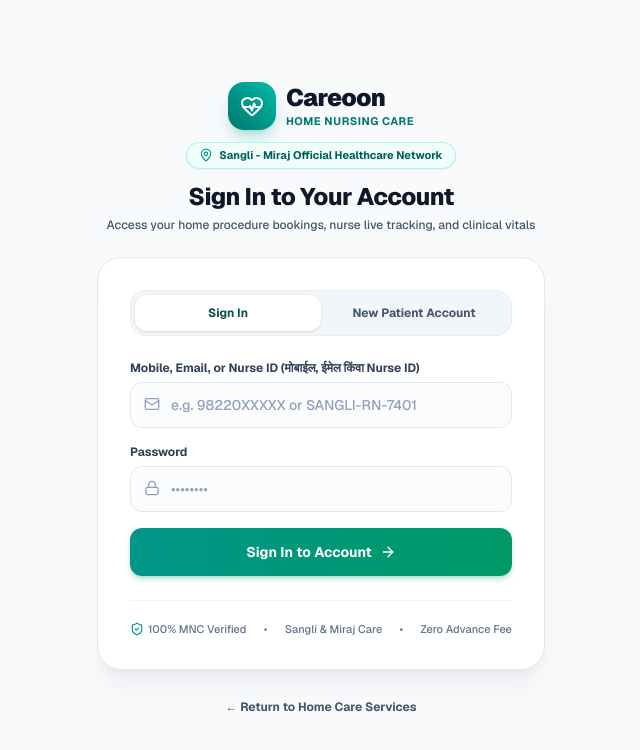
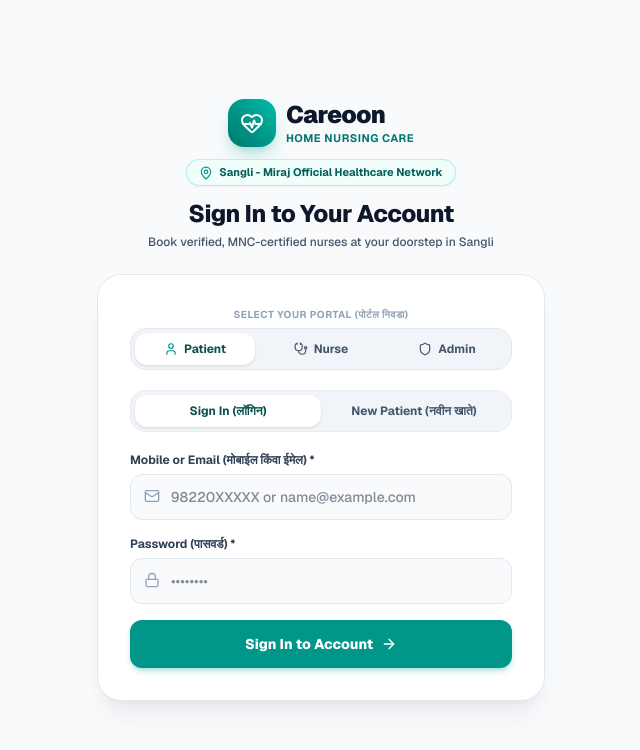
Before and after one commit to careoon-24/Careoon, a Next.js app: page /login in a window 1280 px wide. Shown: the top 750 px of the page, without its empty margins (319-959 px from the left). Built offline with nearby package versions, Linux system fonts and the light colour scheme.

Commit message:
fix(auth): add role selector pills for admin and nurse login and fix sticky navbar auth sync

```diff
--- a/scripts/check-status.js
+++ b/scripts/check-status.js
@@ -26,6 +26,12 @@
   for (const n of nurses) {
     console.log(`- Nurse: ${n.user.fullName} | Code: ${n.nurseCode || 'NONE'} | Approval: ${n.adminApprovalStatus}`);
   }
+
+  const users = await prisma.user.findMany();
+  console.log('\nAll Users in DB:', users.length);
+  for (const u of users) {
+    console.log(`- User: ${u.fullName} (${u.role}) | Email: ${u.email} | Phone: ${u.phone}`);
+  }
 }
 
 check()
--- a/src/app/login/page.tsx
+++ b/src/app/login/page.tsx
@@ -3,13 +3,28 @@
 import React, { useState, Suspense } from 'react';
 import { useRouter, useSearchParams } from 'next/navigation';
 import Link from 'next/link';
-import { HeartPulse, Lock, Mail, ArrowRight, AlertCircle, Phone, User, ShieldCheck, MapPin } from 'lucide-react';
+import {
+  HeartPulse,
+  Lock,
+  Mail,
+  ArrowRight,
+  AlertCircle,
+  Phone,
+  User,
+  ShieldCheck,
+  MapPin,
+  Shield,
+  Stethoscope,
+  Sparkles,
+  KeyRound,
+} from 'lucide-react';
 
 function LoginFormContent() {
   const router = useRouter();
   const searchParams = useSearchParams();
   const redirectPath = searchParams.get('redirect') || '';
 
+  const [portalRole, setPortalRole] = useState<'PATIENT' | 'NURSE' | 'ADMIN'>('PATIENT');
   const [activeTab, setActiveTab] = useState<'LOGIN' | 'REGISTER'>('LOGIN');
   const [email, setEmail] = useState('');
   const [password, setPassword] = useState('');
@@ -18,6 +33,23 @@
 
   const [loading, setLoading] = useState(false);
   const [error, setError] = useState<string | null>(null);
+
+  const handleRoleSelect = (role: 'PATIENT' | 'NURSE' | 'ADMIN') => {
+    setPortalRole(role);
+    setError(null);
+    if (role === 'ADMIN') {
+      setActiveTab('LOGIN');
+      setEmail('admin@careoon.com');
+      setPassword('admin123');
+    } else if (role === 'NURSE') {
+      setActiveTab('LOGIN');
+      setEmail('');
+      setPassword('');
+    } else {
+      setEmail('');
+      setPassword('');
+    }
+  };
 
   const handleSubmit = async (e: React.FormEvent) => {
     e.preventDefault();
@@ -46,7 +78,7 @@
             phone,
             fullName,
             password,
-            role: 'PATIENT', // Always PATIENT for public users
+            role: 'PATIENT',
           }),
         });
 
@@ -89,34 +121,126 @@
         </div>
 
         <h1 className="text-2xl font-extrabold tracking-tight text-slate-900">
-          {activeTab === 'LOGIN' ? 'Sign In to Your Account' : 'Create Your Patient Account'}
+          {portalRole === 'ADMIN'
+            ? 'Careoon Admin Console Login'
+            : portalRole === 'NURSE'
+            ? 'Verified Nurse Portal Access'
+            : activeTab === 'LOGIN'
+            ? 'Sign In to Your Account'
+            : 'Create Your Patient Account'}
         </h1>
         <p className="mt-1 text-xs text-slate-600 font-medium">
-          {activeTab === 'LOGIN'
-            ? 'Access your home procedure bookings, nurse live tracking, and clinical vitals'
-            : 'Register in seconds to book verified, MNC-certified nurses at your doorstep'}
+          {portalRole === 'ADMIN'
+            ? 'Sangli operations, pricing control, and nurse licensing audit'
+            : portalRole === 'NURSE'
+            ? 'Access your assigned visits, accept offers, and log doorstep vitals'
+            : 'Book verified, MNC-certified nurses at your doorstep in Sangli'}
         </p>
       </div>
 
       {/* Main Authentication Card */}
       <div className="w-full max-w-md">
-        <div className="bg-white rounded-3xl border border-slate-200 shadow-xl shadow-slate-900/5 p-6 sm:p-8">
+        <div className="bg-white rounded-3xl border border-slate-200 shadow-xl shadow-slate-900/5 p-6 sm:p-8 space-y-5">
 
-          {/* Tab Selector */}
-          <div className="flex p-1 bg-slate-100/90 rounded-2xl mb-6 border border-slate-200/60">
+          {/* 1. ROLE SELECTOR PILLS */}
+          <div>
+            <span className="text-[10px] uppercase font-bold text-slate-400 block mb-1.5 tracking-wider text-center">
+              Select Your Portal (पोर्टल निवडा)
+            </span>
+            <div className="grid grid-cols-3 gap-1.5 p-1 bg-slate-100 rounded-2xl border border-slate-200">
+              <button
+                type="button"
+                onClick={() => handleRoleSelect('PATIENT')}
+                className={`py-2 px-2 text-xs font-bold rounded-xl transition flex items-center justify-center gap-1.5 ${
+                  portalRole === 'PATIENT'
+                    ? 'bg-white text-teal-900 shadow-sm'
+                    : 'text-slate-600 hover:text-slate-900'
+                }`}
+              >
+                <User className="w-3.5 h-3.5 text-teal-600" />
+                <span>Patient</span>
+              </button>
+
+              <button
+                type="button"
+                onClick={() => handleRoleSelect('NURSE')}
+                className={`py-2 px-2 text-xs font-bold rounded-xl transition flex items-center justify-center gap-1.5 ${
+                  portalRole === 'NURSE'
+                    ? 'bg-teal-600 text-white shadow-sm'
+                    : 'text-slate-600 hover:text-slate-900'
+                }`}
+              >
+                <Stethoscope className="w-3.5 h-3.5" />
+                <span>Nurse</span>
+              </button>
+
+              <button
+                type="button"
+                onClick={() => handleRoleSelect('ADMIN')}
+                className={`py-2 px-2 text-xs font-bold rounded-xl transition flex items-center justify-center gap-1.5 ${
+                  portalRole === 'ADMIN'
+                    ? 'bg-purple-600 text-white shadow-sm'
+                    : 'text-slate-600 hover:text-slate-900'
+                }`}
+              >
+                <Shield className="w-3.5 h-3.5" />
+                <span>Admin</span>
+              </button>
+            </div>
+          </div>
+
+          {/* Nurse Quick Direct Code Banner */}
+          {portalRole === 'NURSE' && (
+            <div className="p-3.5 rounded-2xl bg-teal-50 border border-teal-200 text-xs text-teal-900 flex items-center justify-between gap-2 animate-in fade-in">
+              <div>
+                <span className="font-extrabold block text-teal-950">Have a Nurse ID?</span>
+                <span className="text-[11px] text-teal-700">Enter directly via your unique access code</span>
+              </div>
+              <Link
+                href="/nurse/activate"
+                className="px-3 py-1.5 rounded-xl bg-teal-600 hover:bg-teal-700 text-white font-black text-[11px] shrink-0 shadow-xs transition"
+              >
+                1-Step ID Login &rarr;
+              </Link>
+            </div>
+          )}
+
+          {/* Admin Demo Helper */}
+          {portalRole === 'ADMIN' && (
+            <div className="p-3 rounded-2xl bg-purple-50 border border-purple-200 text-xs text-purple-900 flex items-center justify-between gap-2 animate-in fade-in">
+              <div>
+                <span className="font-extrabold block text-purple-950">Master Admin Account</span>
+                <span className="text-[11px] text-purple-700 font-mono">admin@careoon.com / admin123</span>
+              </div>
+              <button
+                type="button"
+                onClick={() => {
+                  setEmail('admin@careoon.com');
+                  setPassword('admin123');
+                }}
+                className="px-2.5 py-1 rounded-xl bg-purple-600 hover:bg-purple-700 text-white font-bold text-[10px] shrink-0 transition"
+              >
+                Auto Fill
+              </button>
+            </div>
+          )}
+
+          {/* Patient Tabs: Sign In vs Register */}
+          {portalRole === 'PATIENT' && (
+            <div className="flex p-1 bg-slate-100 rounded-2xl border border-slate-200/60">
               <button
                 type="button"
                 onClick={() => {
                   setActiveTab('LOGIN');
                   setError(null);
                 }}
-              className={`flex-1 py-2.5 text-xs font-bold rounded-xl transition-all duration-200 ${
+                className={`flex-1 py-2 text-xs font-bold rounded-xl transition ${
                   activeTab === 'LOGIN'
                     ? 'bg-white text-teal-900 shadow-sm'
                     : 'text-slate-600 hover:text-slate-900'
                 }`}
               >
-              Sign In
+                Sign In (लॉगिन)
               </button>
               <button
                 type="button"
@@ -124,29 +248,30 @@
                   setActiveTab('REGISTER');
                   setError(null);
                 }}
-              className={`flex-1 py-2.5 text-xs font-bold rounded-xl transition-all duration-200 ${
+                className={`flex-1 py-2 text-xs font-bold rounded-xl transition ${
                   activeTab === 'REGISTER'
                     ? 'bg-white text-teal-900 shadow-sm'
                     : 'text-slate-600 hover:text-slate-900'
                 }`}
               >
-              New Patient Account
+                New Patient (नवीन खाते)
               </button>
             </div>
+          )}
 
           {error && (
-            <div className="mb-5 p-3.5 bg-red-50 border border-red-200 rounded-2xl flex items-center gap-2.5 text-xs text-red-700 font-semibold">
+            <div className="p-3.5 bg-red-50 border border-red-200 rounded-2xl flex items-center gap-2.5 text-xs text-red-700 font-semibold">
               <AlertCircle className="w-4 h-4 shrink-0 text-red-600" />
               <span>{error}</span>
             </div>
           )}
 
           <form onSubmit={handleSubmit} className="space-y-4">
-            {activeTab === 'REGISTER' && (
+            {portalRole === 'PATIENT' && activeTab === 'REGISTER' && (
               <>
                 <div>
                   <label className="block text-xs font-bold text-slate-700 mb-1.5">
-                    Full Name (रुग्णाचे नाव)
+                    Full Name (रुग्णाचे नाव) *
                   </label>
                   <div className="relative">
                     <input
@@ -155,7 +280,7 @@
                       value={fullName}
                       onChange={(e) => setFullName(e.target.value)}
                       placeholder="e.g. Anand Kulkarni"
-                      className="w-full pl-10 pr-4 py-3 rounded-xl border border-slate-200 bg-slate-50/60 hover:bg-white focus:bg-white focus:border-teal-600 focus:ring-4 focus:ring-teal-500/10 text-sm font-medium text-slate-900 placeholder:text-slate-400 transition-all outline-none"
+                      className="w-full pl-10 pr-4 py-3 rounded-xl border border-slate-200 bg-slate-50 focus:bg-white focus:border-teal-600 text-sm font-medium text-slate-900 outline-none"
                     />
                     <User className="w-4 h-4 text-slate-400 absolute left-3.5 top-3.5" />
                   </div>
@@ -163,7 +288,7 @@
 
                 <div>
                   <label className="block text-xs font-bold text-slate-700 mb-1.5">
-                    Mobile Phone (मोबाईल नंबर)
+                    Mobile Phone (मोबाईल नंबर) *
                   </label>
                   <div className="relative">
                     <input
@@ -171,8 +296,8 @@
                       required
                       value={phone}
                       onChange={(e) => setPhone(e.target.value)}
-                      placeholder="+91 98220 12345"
-                      className="w-full pl-10 pr-4 py-3 rounded-xl border border-slate-200 bg-slate-50/60 hover:bg-white focus:bg-white focus:border-teal-600 focus:ring-4 focus:ring-teal-500/10 text-sm font-medium text-slate-900 placeholder:text-slate-400 transition-all outline-none"
+                      placeholder="98220XXXXX"
+                      className="w-full pl-10 pr-4 py-3 rounded-xl border border-slate-200 bg-slate-50 focus:bg-white focus:border-teal-600 text-sm font-medium text-slate-900 outline-none"
                     />
                     <Phone className="w-4 h-4 text-slate-400 absolute left-3.5 top-3.5" />
                   </div>
@@ -182,25 +307,37 @@
 
             <div>
               <label className="block text-xs font-bold text-slate-700 mb-1.5">
-                {activeTab === 'LOGIN' ? 'Mobile, Email, or Nurse ID (मोबाईल, ईमेल किंवा Nurse ID)' : 'Email Address (ईमेल)'}
+                {portalRole === 'NURSE'
+                  ? 'Nurse ID or Mobile Number (Nurse ID किंवा मोबाईल) *'
+                  : portalRole === 'ADMIN'
+                  ? 'Admin Email Address *'
+                  : 'Mobile or Email (मोबाईल किंवा ईमेल) *'}
               </label>
               <div className="relative">
                 <input
-                  type={activeTab === 'LOGIN' ? 'text' : 'email'}
+                  type={activeTab === 'REGISTER' ? 'email' : 'text'}
                   required
                   value={email}
                   onChange={(e) => setEmail(e.target.value)}
-                  placeholder={activeTab === 'LOGIN' ? 'e.g. 98220XXXXX or SANGLI-RN-7401' : 'name@example.com'}
-                  className="w-full pl-10 pr-4 py-3 rounded-xl border border-slate-200 bg-slate-50/60 hover:bg-white focus:bg-white focus:border-teal-600 focus:ring-4 focus:ring-teal-500/10 text-sm font-medium text-slate-900 placeholder:text-slate-400 transition-all outline-none font-sans"
+                  placeholder={
+                    portalRole === 'NURSE'
+                      ? 'e.g. SANGLI-RN-7401 or 9822XXXXXX'
+                      : portalRole === 'ADMIN'
+                      ? 'admin@careoon.com'
+                      : '98220XXXXX or name@example.com'
+                  }
+                  className="w-full pl-10 pr-4 py-3 rounded-xl border border-slate-200 bg-slate-50 focus:bg-white focus:border-teal-600 text-sm font-medium text-slate-900 outline-none font-sans"
                 />
                 <Mail className="w-4 h-4 text-slate-400 absolute left-3.5 top-3.5" />
               </div>
             </div>
 
             <div>
-              <label className="block text-xs font-bold text-slate-700 mb-1.5">
-                Password
+              <div className="flex items-center justify-between mb-1.5">
+                <label className="block text-xs font-bold text-slate-700">
+                  Password (पासवर्ड) *
                 </label>
+              </div>
               <div className="relative">
                 <input
                   type="password"
@@ -208,7 +345,7 @@
                   value={password}
                   onChange={(e) => setPassword(e.target.value)}
                   placeholder="••••••••"
-                  className="w-full pl-10 pr-4 py-3 rounded-xl border border-slate-200 bg-slate-50/60 hover:bg-white focus:bg-white focus:border-teal-600 focus:ring-4 focus:ring-teal-500/10 text-sm font-medium text-slate-900 placeholder:text-slate-400 transition-all outline-none"
+                  className="w-full pl-10 pr-4 py-3 rounded-xl border border-slate-200 bg-slate-50 focus:bg-white focus:border-teal-600 text-sm font-medium text-slate-900 outline-none"
                 />
                 <Lock className="w-4 h-4 text-slate-400 absolute left-3.5 top-3.5" />
               </div>
@@ -217,40 +354,30 @@
             <button
               type="submit"
               disabled={loading}
-              className="w-full mt-2 py-3.5 px-4 rounded-xl font-bold text-sm text-white bg-gradient-to-r from-teal-600 to-emerald-600 hover:from-teal-700 hover:to-emerald-700 active:scale-[0.99] transition-all shadow-md shadow-teal-600/25 flex items-center justify-center gap-2 disabled:opacity-60 cursor-pointer"
+              className={`w-full py-3.5 px-4 rounded-xl text-white font-extrabold text-sm shadow-md active:scale-98 transition flex items-center justify-center gap-2 ${
+                portalRole === 'ADMIN'
+                  ? 'bg-purple-600 hover:bg-purple-700 shadow-purple-600/20'
+                  : 'bg-teal-600 hover:bg-teal-700 shadow-teal-600/25'
+              }`}
             >
               {loading ? (
-                <div className="w-5 h-5 border-2 border-white/30 border-t-white rounded-full animate-spin" />
+                <div className="w-5 h-5 border-2 border-white/20 border-t-white rounded-full animate-spin" />
               ) : (
                 <>
-                  <span>{activeTab === 'LOGIN' ? 'Sign In to Account' : 'Create Free Account'}</span>
+                  <span>
+                    {portalRole === 'ADMIN'
+                      ? 'Access Admin Console'
+                      : portalRole === 'NURSE'
+                      ? 'Open Nurse Dashboard'
+                      : activeTab === 'LOGIN'
+                      ? 'Sign In to Account'
+                      : 'Create Free Account'}
+                  </span>
                   <ArrowRight className="w-4 h-4" />
                 </>
               )}
             </button>
           </form>
-
-          {/* Clinical trust badges */}
-          <div className="mt-6 pt-5 border-t border-slate-100 flex items-center justify-between text-[11px] text-slate-500 font-medium">
-            <div className="flex items-center gap-1">
-              <ShieldCheck className="w-3.5 h-3.5 text-teal-600" />
-              <span>100% MNC Verified</span>
-            </div>
-            <span>•</span>
-            <div>Sangli & Miraj Care</div>
-            <span>•</span>
-            <div>Zero Advance Fee</div>
-          </div>
-        </div>
-
-        {/* Back Link */}
-        <div className="mt-6 text-center">
-          <Link
-            href="/"
-            className="inline-flex items-center gap-1.5 text-xs font-bold text-slate-600 hover:text-teal-700 transition"
-          >
-            <span>← Return to Home Care Services</span>
-          </Link>
         </div>
       </div>
     </div>
@@ -261,8 +388,8 @@
   return (
     <Suspense
       fallback={
-        <div className="min-h-screen bg-slate-50 flex items-center justify-center">
-          <div className="w-8 h-8 border-4 border-teal-600/20 border-t-teal-600 rounded-full animate-spin" />
+        <div className="min-h-screen flex items-center justify-center bg-slate-50">
+          <div className="w-8 h-8 border-2 border-teal-600 border-t-transparent rounded-full animate-spin" />
         </div>
       }
     >
--- a/src/app/page.tsx
+++ b/src/app/page.tsx
@@ -548,19 +548,43 @@
         </Link>
 
         <Link
-          href={currentUser ? '/patient/bookings' : '/login?redirect=/patient/bookings'}
+          href={
+            currentUser?.role === 'ADMIN'
+              ? '/admin/bookings'
+              : currentUser?.role === 'NURSE'
+              ? '/nurse'
+              : currentUser
+              ? '/patient/bookings'
+              : '/login?redirect=/patient/bookings'
+          }
           className="flex flex-col items-center gap-0.5 text-slate-400 hover:text-slate-800 font-medium text-[10px] transition"
         >
           <CalendarCheck className="w-5 h-5" />
-          <span>My Bookings</span>
+          <span>{currentUser?.role === 'ADMIN' ? 'Ops' : currentUser?.role === 'NURSE' ? 'Visits' : 'My Bookings'}</span>
         </Link>
 
         <Link
-          href={currentUser ? '/patient/profile' : '/login?redirect=/patient/profile'}
+          href={
+            currentUser?.role === 'ADMIN'
+              ? '/admin'
+              : currentUser?.role === 'NURSE'
+              ? '/nurse'
+              : currentUser
+              ? '/patient/profile'
+              : '/login'
+          }
           className="flex flex-col items-center gap-0.5 text-slate-400 hover:text-slate-800 font-medium text-[10px] transition"
         >
           <User className="w-5 h-5" />
-          <span>{currentUser ? 'Profile' : 'Sign In'}</span>
+          <span>
+            {currentUser?.role === 'ADMIN'
+              ? 'Admin'
+              : currentUser?.role === 'NURSE'
+              ? 'Nurse'
+              : currentUser
+              ? 'Profile'
+              : 'Sign In'}
+          </span>
         </Link>
       </nav>
     </div>
--- a/src/components/shared/Header.tsx
+++ b/src/components/shared/Header.tsx
@@ -3,7 +3,7 @@
 import React, { useEffect, useState } from "react";
 import Link from "next/link";
 import { useRouter, usePathname } from "next/navigation";
-import { HeartPulse, User, LogOut, LogIn } from "lucide-react";
+import { HeartPulse, User, LogOut, LogIn, Shield, Stethoscope } from "lucide-react";
 
 interface UserProfile {
   id: string;
@@ -26,6 +26,7 @@
     return null;
   }
 
+  // Re-check authentication on route change
   useEffect(() => {
     fetch("/api/auth/me")
       .then((res) => {
@@ -40,7 +41,7 @@
         }
       })
       .catch(() => setUser(null));
-  }, []);
+  }, [pathname]);
 
   const handleLogout = async () => {
     await fetch("/api/auth/logout", { method: "POST" });
@@ -50,7 +51,7 @@
   };
 
   return (
-    <header className="sticky top-0 z-50 bg-white/95 dark:bg-zinc-900/95 backdrop-blur-md border-b border-zinc-200/80 dark:border-zinc-800 transition-colors">
+    <header className="sticky top-0 z-50 bg-white/95 backdrop-blur-md border-b border-slate-200/80 transition-colors">
       <div className="max-w-6xl mx-auto px-4 h-16 flex items-center justify-between">
         {/* Brand */}
         <Link href="/" className="flex items-center gap-2.5 group">
@@ -58,43 +59,66 @@
             <HeartPulse className="w-5 h-5" />
           </div>
           <div>
-            <span className="font-black text-lg tracking-tight text-zinc-900 dark:text-white block leading-none">
+            <span className="font-black text-lg tracking-tight text-slate-900 block leading-none">
               Careoon
             </span>
-            <span className="text-[10px] font-bold uppercase tracking-wider text-teal-600 dark:text-teal-400">
-              Verified Home Nursing
+            <span className="text-[10px] font-bold uppercase tracking-wider text-teal-600">
+              Sangli - Miraj Nursing
             </span>
           </div>
         </Link>
 
-        {/* Desktop Web Navigation Links (Hidden on small mobile screens) */}
-        <nav className="hidden md:flex items-center gap-6 text-xs font-bold text-zinc-600 dark:text-zinc-300">
+        {/* Desktop Web Navigation Links */}
+        <nav className="hidden md:flex items-center gap-6 text-xs font-bold text-slate-600">
           <Link href="/" className="hover:text-teal-600 transition">
             Home Care
           </Link>
           <Link href="/patient" className="hover:text-teal-600 transition">
             Clinical Procedures
           </Link>
-          <Link href="/#why" className="hover:text-teal-600 transition">
-            Why Careoon
-          </Link>
           <Link href="/patient/support" className="hover:text-teal-600 transition">
             24/7 Helpline
           </Link>
         </nav>
 
-        {/* User Status / Clean Account Controls */}
+        {/* User Status / Role-Aware Navigation */}
         <div className="flex items-center gap-2">
           {user ? (
             <div className="flex items-center gap-2">
-              <div className="flex items-center gap-1.5 text-xs font-medium text-zinc-700 dark:text-zinc-200 px-2 py-1 rounded-lg bg-zinc-100 dark:bg-zinc-800">
-                <User className="w-3.5 h-3.5 text-teal-600" />
-                <span className="max-w-[120px] truncate">{user.fullName}</span>
-              </div>
+              {user.role === "ADMIN" && (
+                <Link
+                  href="/admin"
+                  className="inline-flex items-center gap-1.5 px-3 py-1.5 rounded-xl bg-purple-600 hover:bg-purple-700 text-white font-bold text-xs shadow-xs transition"
+                >
+                  <Shield className="w-3.5 h-3.5" />
+                  <span>Admin Console</span>
+                </Link>
+              )}
+
+              {user.role === "NURSE" && (
+                <Link
+                  href="/nurse"
+                  className="inline-flex items-center gap-1.5 px-3 py-1.5 rounded-xl bg-teal-600 hover:bg-teal-700 text-white font-bold text-xs shadow-xs transition"
+                >
+                  <Stethoscope className="w-3.5 h-3.5" />
+                  <span>Nurse Dashboard</span>
+                </Link>
+              )}
+
+              {user.role === "PATIENT" && (
+                <Link
+                  href="/patient"
+                  className="inline-flex items-center gap-1.5 px-3 py-1.5 rounded-xl bg-teal-50 border border-teal-200 text-teal-800 font-bold text-xs shadow-xs transition"
+                >
+                  <User className="w-3.5 h-3.5 text-teal-600" />
+                  <span className="max-w-[120px] truncate">{user.fullName}</span>
+                </Link>
+              )}
+
               <button
                 onClick={handleLogout}
                 title="Sign out"
-                className="p-1.5 rounded-lg text-zinc-400 hover:text-red-600 hover:bg-red-50 dark:hover:bg-red-950/30 transition"
+                className="p-1.5 rounded-lg text-slate-400 hover:text-red-600 hover:bg-red-50 transition"
               >
                 <LogOut className="w-4 h-4" />
               </button>
@@ -102,7 +126,7 @@
           ) : (
             <Link
               href="/login"
-              className="inline-flex items-center gap-1.5 px-3 py-1.5 rounded-xl bg-slate-900 hover:bg-slate-800 text-white text-xs font-semibold shadow-sm transition"
+              className="inline-flex items-center gap-1.5 px-3.5 py-1.5 rounded-xl bg-slate-900 hover:bg-slate-800 text-white text-xs font-bold shadow-sm transition"
             >
               <LogIn className="w-3.5 h-3.5" />
               <span>Sign In</span>
```
Lines whose indentation alone changed are shown as unchanged.
